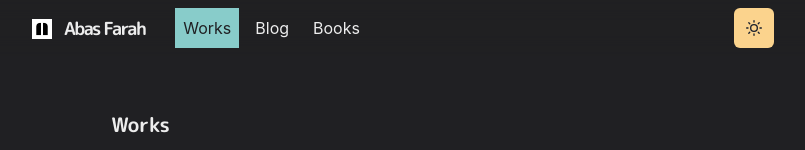
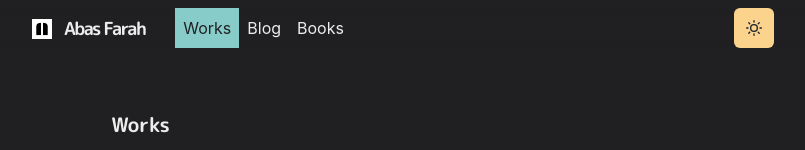
Before and after one commit to abasnfarah/abasfarah.io, a Next.js app: page /works in a window 1280 px wide. Shown: the top 150 px of the page, without its empty margins (242-1047 px from the left). Built offline with nearby package versions, Linux system fonts and the light colour scheme.

Commit message:
Adds links to blogs and cleans up navbar

```diff
--- a/components/grid-item.js
+++ b/components/grid-item.js
@@ -23,7 +23,7 @@ export const GridItem = ({ children, href, title, thumnail }) => (
 
 export const WorkGridItem = ({ children, id, title, thumbnail }) => (
   <Box w="100%" align="center">
-    <NextLink href={`/works/${id}`}>
+    <NextLink href={`https://github.com/abasnfarah/${id}`}>
       <LinkBox cursor="pointer">
         <Image
           src={thumbnail}
@@ -36,7 +36,7 @@ export const WorkGridItem = ({ children, id, title, thumbnail }) => (
             {title}
           </Text>
         </LinkOverlay>
-      <Text fontSize={14}>{children}</Text>
+        <Text fontSize={14}>{children}</Text>
       </LinkBox>
     </NextLink>
   </Box>
--- a/components/navbar.js
+++ b/components/navbar.js
@@ -12,7 +12,7 @@ import {
   MenuList,
   MenuButton,
   IconButton,
-  useColorModeValue,
+  useColorModeValue
 } from '@chakra-ui/react'
 import { HamburgerIcon } from '@chakra-ui/icons'
 import ThemeToggleButton from './theme-toggle-buttom'
@@ -71,9 +71,9 @@ const NavBar = props => {
           <LinkItem href="/works" path={path}>
             Works
           </LinkItem>
-          <LinkItem href="/blog" path={path}>
+          <NextLink href="https://medium.com/@abasnfarah" path={path}>
             Blog
-          </LinkItem>
+          </NextLink>
           <LinkItem href="/books" path={path}>
             Books
           </LinkItem>
```
